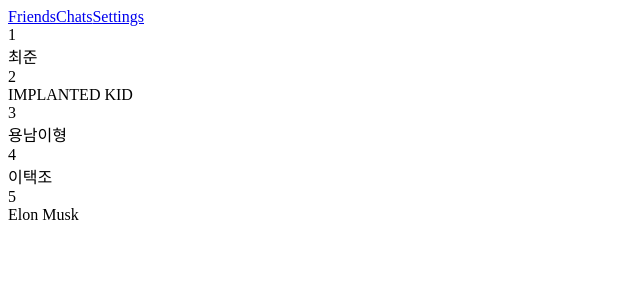
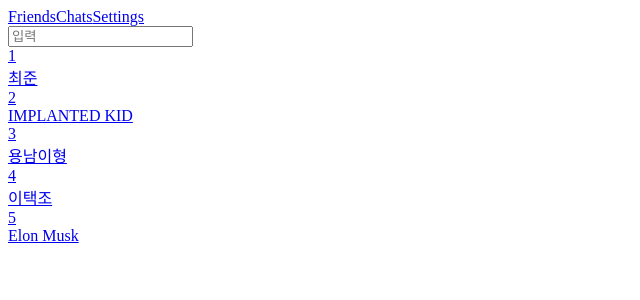
Before and after one commit to S-J-Kim/react-messenger-13th, a React (Create React App) app: page / in a window 1280 px wide. Shown: the top 300 px of the page, without its empty margins (0-640 px from the left). Built offline with nearby package versions, Linux system fonts and the light colour scheme.

Commit message:
feat: friend list 및 chat list에서의 검색 기능

```diff
--- /dev/null
+++ b/src/base/SearchBar.js
@@ -0,0 +1,7 @@
+import React from 'react';
+
+const SearchBar = (props) => {
+  return <input placeholder="입력" onChange={props.onInputChange} />;
+};
+
+export default SearchBar;
--- a/src/chatList/ChatList.js
+++ b/src/chatList/ChatList.js
@@ -3,38 +3,47 @@ import App from '../chatRoom/App.js';
 import styled from 'styled-components';
 import { Route, Switch, Link } from 'react-router-dom';
 import ChattingList from '../data/Chats.json';
+import SearchBar from '../base/SearchBar.js';
 
 function ChatList(props) {
   const chatroomOnLocalstorage = JSON.parse(localStorage.getItem('ChatList'));
+  const [searchQuery, setSearchQuery] = useState('');
 
   const [currentChattingRoom, setCurrentChattingRoom] = useState(
     chatroomOnLocalstorage.map((item) => {
-      return (
-        <Link to={`/chatlist/${item.friendId}`}>
-          <div>{props.friends[item.friendId - 1].name}</div>
-          <div>{item.chats[item.chats.length - 1].message}</div>
-        </Link>
-      );
+      return {
+        id: item.friendId,
+        name: props.friends[item.friendId - 1].name,
+        lastMessage: item.chats[item.chats.length - 1].message,
+      };
     })
   );
 
   const handleChatListChange = (chatList) => {
     setCurrentChattingRoom(
       chatList.map((item) => {
-        return (
-          <Link to={`/chatlist/${item.friendId}`}>
-            <div>{props.friends[item.friendId - 1].name}</div>
-            <div>{item.chats[item.chats.length - 1].message}</div>
-          </Link>
-        );
+        return {
+          id: item.friendId,
+          name: props.friends[item.friendId - 1].name,
+          lastMessage: item.chats[item.chats.length - 1].message,
+        };
       })
     );
   };
 
+  const handleSearchQueryChange = (e) => {
+    setSearchQuery(e.target.value);
+  };
+
+  const filteredChatList = currentChattingRoom.filter((item) => {
+    return item.name.indexOf(searchQuery) > -1;
+  });
+
   return (
     <Fragment key={props.key}>
       <Route exact path="/chatlist">
-        {currentChattingRoom}
+        <SearchBar onInputChange={handleSearchQueryChange} />
+        <FilteredChatList filteredList={filteredChatList} />
       </Route>
       <Route
         exact
@@ -50,4 +59,15 @@ function ChatList(props) {
   );
 }
 
+const FilteredChatList = (props) => {
+  return props.filteredList.map((item) => {
+    return (
+      <Link to={`/chatlist/${item.id}`}>
+        <div>{item.name}</div>
+        <div>{item.lastMessage}</div>
+      </Link>
+    );
+  });
+};
+
 export default ChatList;
--- a/src/friendList/FriendsList.js
+++ b/src/friendList/FriendsList.js
@@ -1,15 +1,45 @@
-import React, { Fragment } from 'react';
+import React, { Fragment, useState } from 'react';
+import { Link } from 'react-router-dom';
+import SearchBar from '../base/SearchBar';
 
 function FriendsList(props) {
-  const friendList = props.friends.map((item, index) => {
+  const [searchQuery, setSearchQuery] = useState('');
+  const [friendList, setFriendList] = useState(
+    props.friends.map((item) => {
+      const friendItem = {
+        id: item.id,
+        name: item.name,
+      };
+
+      return friendItem;
+    })
+  );
+
+  const handleSearchQueryChange = (e) => {
+    setSearchQuery(e.target.value);
+  };
+
+  const filteredList = friendList.filter((item) => {
+    return item.name.indexOf(searchQuery) > -1;
+  });
+
+  return (
+    <div>
+      <SearchBar onInputChange={handleSearchQueryChange} />
+      <FilteredFriendList filteredList={filteredList} />
+    </div>
+  );
+}
+
+const FilteredFriendList = (props) => {
+  return props.filteredList.map((item) => {
     return (
-      <Fragment>
+      <Link to={`/chatlist/${item.id}`}>
         <div>{item.id}</div>
         <div>{item.name}</div>
-      </Fragment>
+      </Link>
     );
   });
-  return <div>{friendList}</div>;
-}
+};
 
 export default FriendsList;
```
